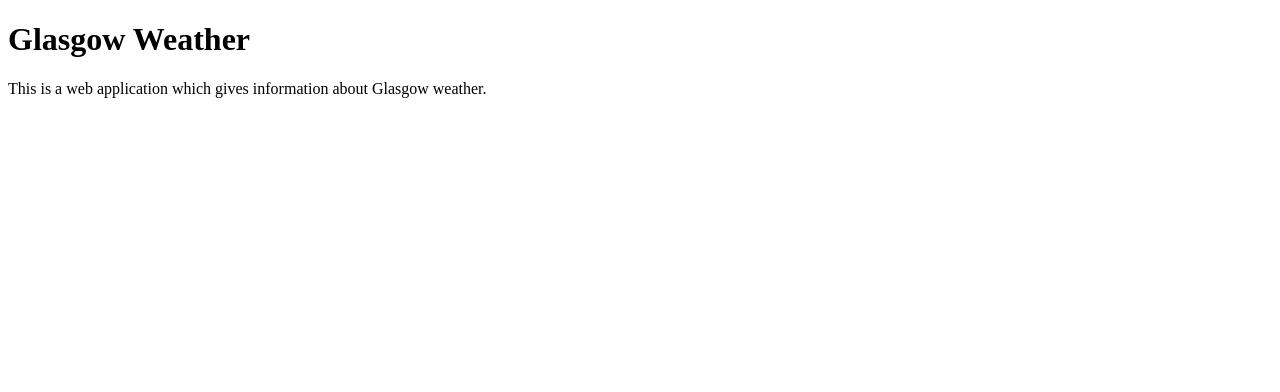
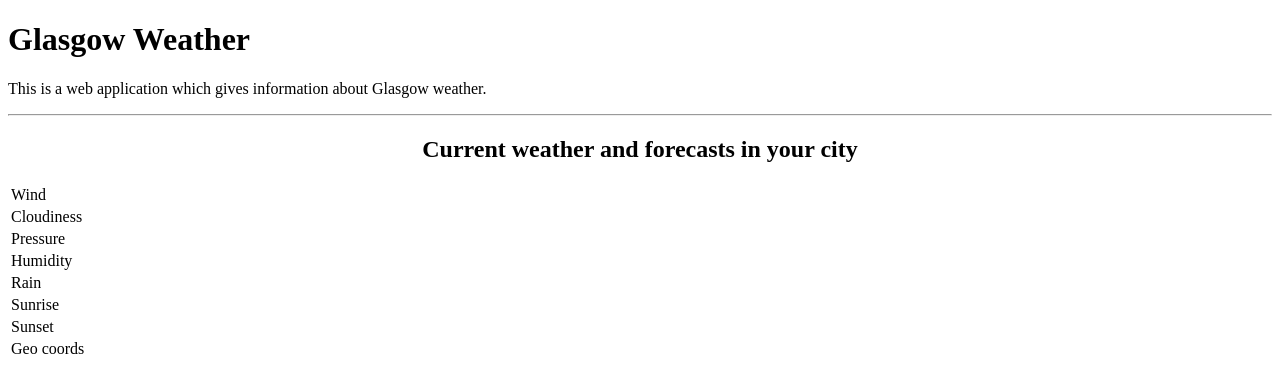
Before and after one commit to johnbaris/johnbaris.github.io, a plain HTML site: page index.html in a window 1280 px wide. Drawn offline with Linux system fonts and the light colour scheme.

Commit message:
changed index.html

```diff
--- a/index.html
+++ b/index.html
@@ -8,6 +8,56 @@
 	<p>
 	<api.openweathermap.org/data/2.5/weather?q=Glasgow,uk/>
 	</p>
+	<div class="widgets">
+        <hr>
+        <h2 class="text-color widgets__header" align="center"> Current weather and forecasts in your city  </h2>
+        <div class="row">
+            <div class="col-lg-4 col-md-4 col-sm-4 col-xs-12">
+                <!-- weather-widget  -->
+                <div id="weather-widget" class="weather-widget">
+                    <h2 id="weather-widget-city-name" class="weather-widget__city-name"></h2>
+                    <h3 id="weather-widget-temperature" class="weather-widget__temperature"></h3>
+                    <p id="weather-widget-main" class="weather-widget__main"></p>
+                    <p id="weather-widget-date" class="weather-widget__date"></p>
+                    <table class="weather-widget__items table table-striped table-bordered table-condensed">
+                        <tr>
+                            <td>Wind</td>
+                            <td id="weather-widget-wind"></td>
+                        </tr>
+                        <tr>
+                            <td>Cloudiness</td>
+                            <td id="weather-widget-cloudiness"></td>
+                        </tr>
+                        <tr>
+                            <td>Pressure</td>
+                            <td id="weather-widget-pressure">  </td>
+                        </tr>
+                        <tr>
+                            <td>Humidity</td>
+                            <td id="weather-widget-humidity">   </td>
+                        </tr>
+                        <tr id="weather-widget-row-rain">
+                            <td>Rain</td>
+                            <td id="weather-widget-rain">             </td>
+                        </tr>
+                        <tr>
+                            <td>Sunrise</td>
+                            <td id="weather-widget-sunrise">   </td>
+                        </tr>
+                        <tr>
+                            <td>Sunset</td>
+                            <td id="weather-widget-sunset">     </td>
+                        </tr>
+                        <tr>
+                            <td>Geo coords</td>
+                            <td id="weather-widget-geo-coords">  </td>
+                        </tr>
+                    </table>
+                </div>
+				<div id="weather-widget-empty" class="weather-widget">
+					<p id="weather-widget-warning" class="weather-widget__warning"></p>
+				</div>
+			</div>
 </body>
 
 </html>
```
